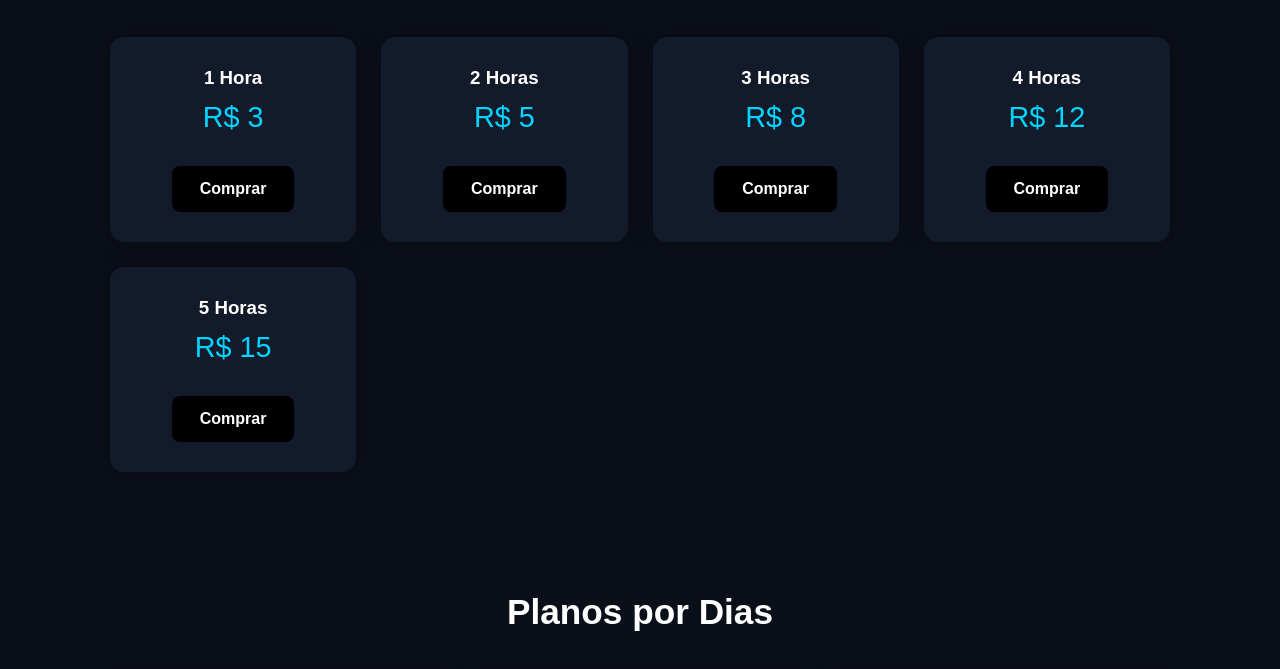
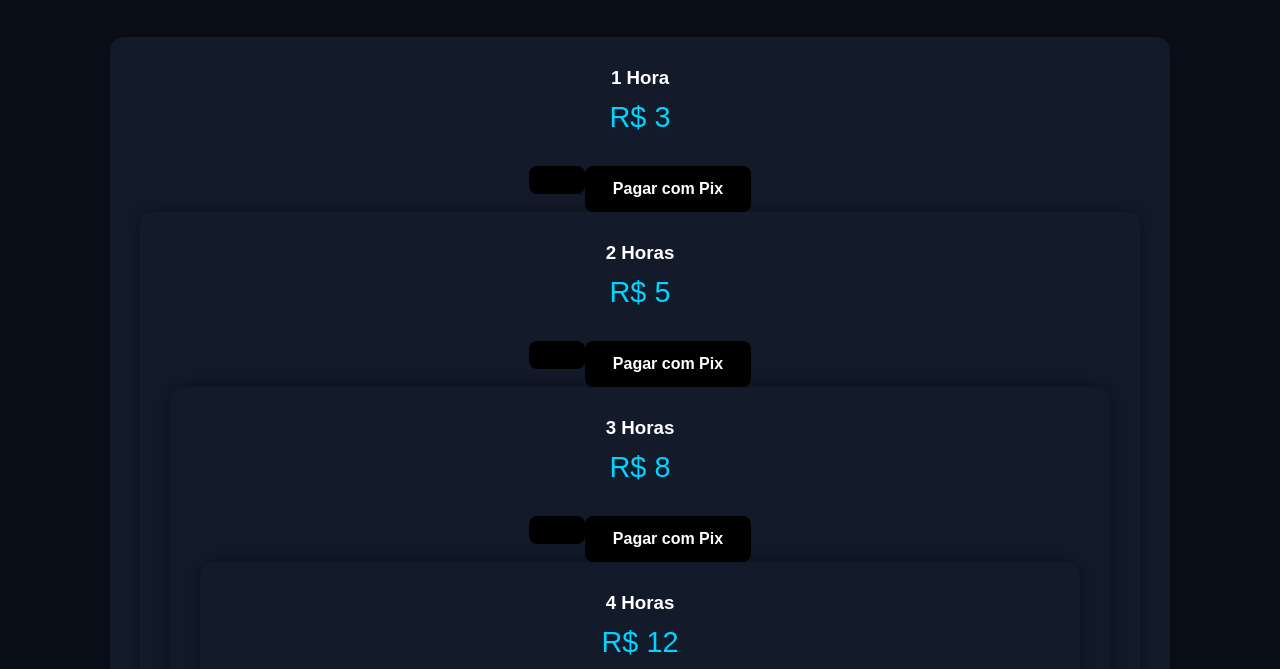
Before and after one commit to vreiss2009-glitch/sparkcloud, a plain HTML site: page index.html in a window 1280 px wide. Shown: the part 710-1379 px from the top of the page. Drawn offline with Linux system fonts and the light colour scheme.

Commit message:
Update index.html

```diff
--- a/index.html
+++ b/index.html
@@ -56,11 +56,11 @@ section { animation: fadeUp 1s ease-in; }
 </section><section>
   <h2>Planos por Hora</h2>
   <div class="hours">
-    <div class="card"><h3>1 Hora</h3><p class="price">R$ 3</p><a class="btn" href="#contato">Comprar</a></div>
-    <div class="card"><h3>2 Horas</h3><p class="price">R$ 5</p><a class="btn" href="#contato">Comprar</a></div>
-    <div class="card"><h3>3 Horas</h3><p class="price">R$ 8</p><a class="btn" href="#contato">Comprar</a></div>
-    <div class="card"><h3>4 Horas</h3><p class="price">R$ 12</p><a class="btn" href="#contato">Comprar</a></div>
-    <div class="card"><h3>5 Horas</h3><p class="price">R$ 15</p><a class="btn" href="#contato">Comprar</a></div>
+    <div class="card"><h3>1 Hora</h3><p class="price">R$ 3</p><a class="btn" href="#contato"><a class="btn" onclick="abrirPix()">Pagar com Pix</a>
+    <div class="card"><h3>2 Horas</h3><p class="price">R$ 5</p><a class="btn" href="#contato"><a class="btn" onclick="abrirPix()">Pagar com Pix</a>
+    <div class="card"><h3>3 Horas</h3><p class="price">R$ 8</p><a class="btn" href="#contato"><a class="btn" onclick="abrirPix()">Pagar com Pix</a>
+    <div class="card"><h3>4 Horas</h3><p class="price">R$ 12</p><a class="btn" href="#contato"><a class="btn" onclick="abrirPix()">Pagar com Pix</a>
+    <div class="card"><h3>5 Horas</h3><p class="price">R$ 15</p><a class="btn" href="#contato"><a class="btn" onclick="abrirPix()">Pagar com Pix</a>
   </div>
 </section><section>
   <h2>Planos por Dias</h2>
@@ -116,5 +116,12 @@ section { animation: fadeUp 1s ease-in; }
     const el = document.getElementById('contador');
     if(el) el.innerText = `Tempo restante: ${h}h ${m}m ${s}s`;
   },1000);
+  <!-- Modal Pix -->
+<div id="pixModal"> ... </div>
+  <script>
+  function abrirPix() { ... }
+  function fecharPix() { ... }
+  // contador regressivo
+</script>
 </script></body>
                                         </html>
```
